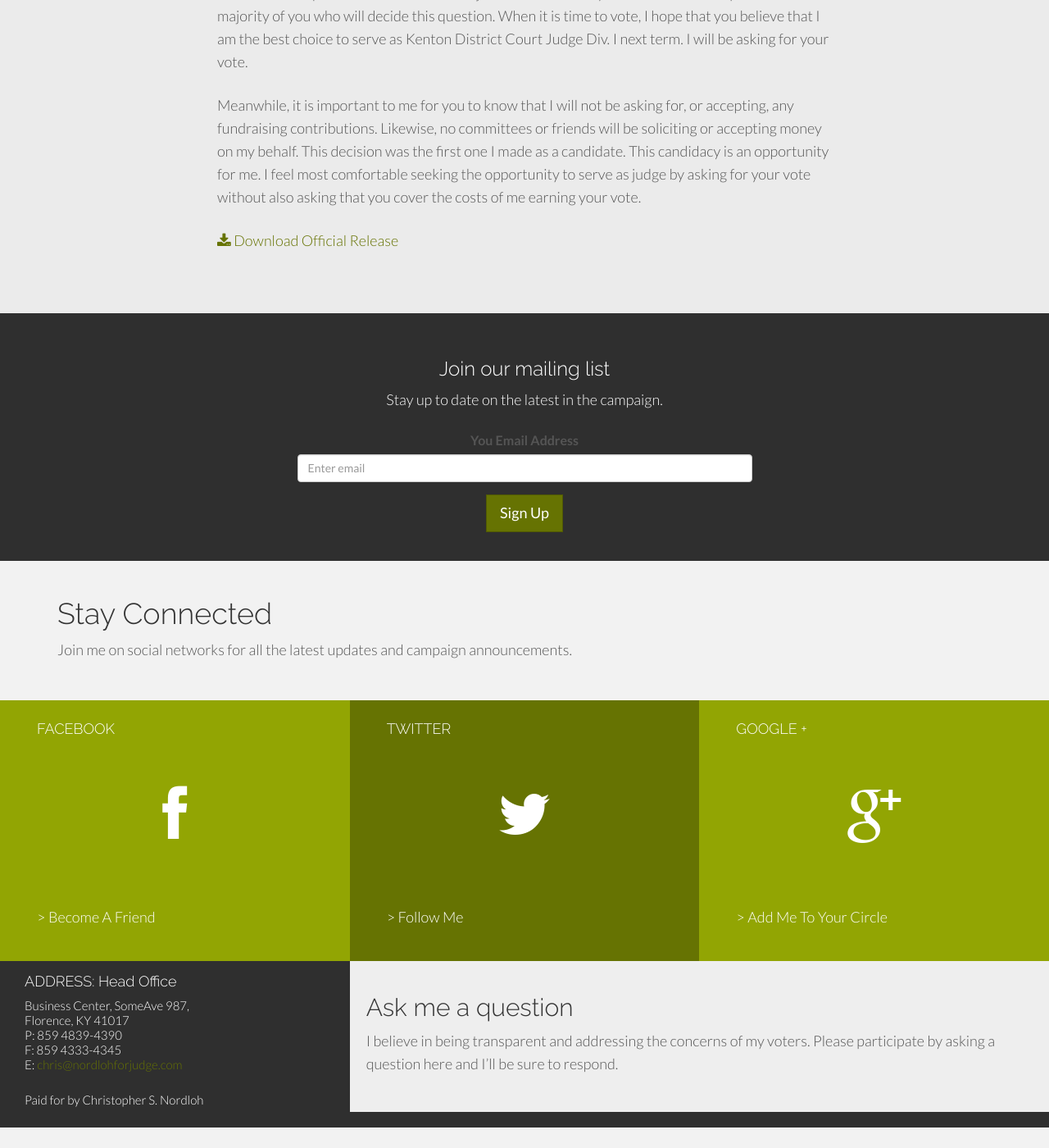
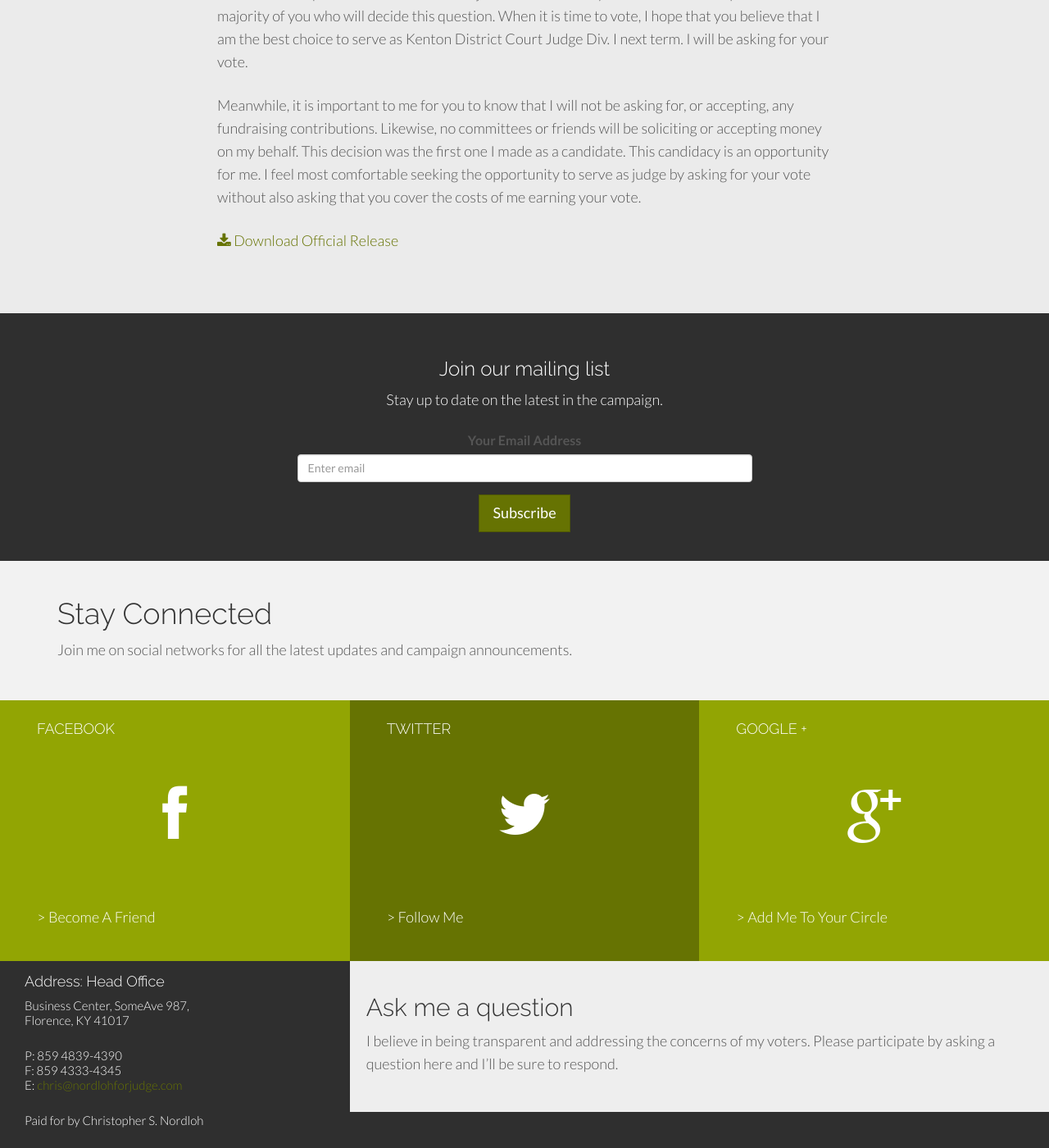
Before and after one commit to NORDLOHFORJUDGE/NordlohForJudge, a Jekyll site: the page built from index.html, in a window 1280 px wide and 1400 px high, scrolled down 3841 px. Shown: the whole window at 82% size. Built offline with Jekyll 4.4.1, drawn with Linux system fonts in a browser that asks for light colours; Markdown is read by kramdown in place of the engine named in the settings; comment, search, counter and statistics services are not loaded; before the commit the page ends 5216 px from its top, so only the background shows below that.

Commit message:
Mailchimp Form

```diff
--- a/_includes/contact.md
+++ b/_includes/contact.md
@@ -1,7 +1,9 @@
-#### ADDRESS: Head Office
+
+#### Address: Head Office
 
 Business Center, SomeAve 987,
 Florence, KY 41017
+
 P: 859 4839-4390
 F: 859 4333-4345
 E: [chris@nordlohforjudge.com](mailto:chris@nordlohforjudge.com)
--- a/_layouts/default.html
+++ b/_layouts/default.html
@@ -22,8 +22,6 @@
       <script src="//oss.maxcdn.com/libs/respond.js/1.3.0/respond.min.js"></script>
     <![endif]-->
 
-    <script src="js/modernizr.custom.js"></script>
-
   </head>
 
   <body>
@@ -36,18 +34,6 @@
     <!-- Placed at the end of the document so the pages load faster -->
     <script src="js/jquery.min.js"></script>
     <script src="js/bootstrap.min.js"></script>
-    <script src="js/main.js"></script>
-    <script src="js/masonry.pkgd.min.js"></script>
-    <script src="js/imagesloaded.js"></script>
-    <script src="js/classie.js"></script>
-    <script src="js/AnimOnScroll.js"></script>
-    <script>
-    new AnimOnScroll( document.getElementById( 'grid' ), {
-      minDuration : 0.4,
-      maxDuration : 0.7,
-      viewportFactor : 0.2
-    } );
-  </script>
 
     <!-- disqus loading -->
     <script type="text/javascript">
--- a/index.html
+++ b/index.html
@@ -119,13 +119,26 @@
 				<div class="col-lg-6 col-lg-offset-3 centered">
 					{% capture mailing_list %}{% include mailing-list.md %}{% endcapture %}
 					{{ mailing_list | markdownify }}
-					<form role="form">
-					  <div class="form-group">
-					    <label for="exampleInputEmail1 pull-left">You Email Address</label>
-					    <input type="email" class="form-control" id="exampleInputEmail1" placeholder="Enter email">
-					  </div>
-					  <button type="submit" class="btn btn-primary btn-lg">Sign Up</button>
+
+					<!-- Begin MailChimp Signup Form -->
+					<div id="mc_embed_signup">
+					<form role="form" action="http://NORDLOHFORJUDGE.us3.list-manage.com/subscribe/post?u=64f19a7683378d25a7ae608fc&amp;id=ed910bcf71" method="post" id="mc-embedded-subscribe-form" name="mc-embedded-subscribe-form" class="validate" target="_blank" novalidate>
+
+					<div class="mc-field-group form-group">
+						<label for="mce-EMAIL">Your Email Address </label>
+						<input type="email" class="form-control" value="" name="EMAIL" class="required email" id="mce-EMAIL" placeholder="Enter email">
+					</div>
+						<div id="mce-responses" class="clear">
+							<div class="response" id="mce-error-response" style="display:none"></div>
+							<div class="response" id="mce-success-response" style="display:none"></div>
+						</div>    <!-- real people should not fill this in and expect good things - do not remove this or risk form bot signups-->
+					    <div style="position: absolute; left: -5000px;"><input type="text" name="b_64f19a7683378d25a7ae608fc_ed910bcf71" value=""></div>
+						<div class="clear">
+						<input type="submit" value="Subscribe" name="subscribe" id="mc-embedded-subscribe" class="btn btn-primary btn-lg">
+						</div>
 					</form>
+					</div>
+					<!--End mc_embed_signup-->
 				</div>
 			</div><!-- row -->
 		</div><!-- container -->
```
